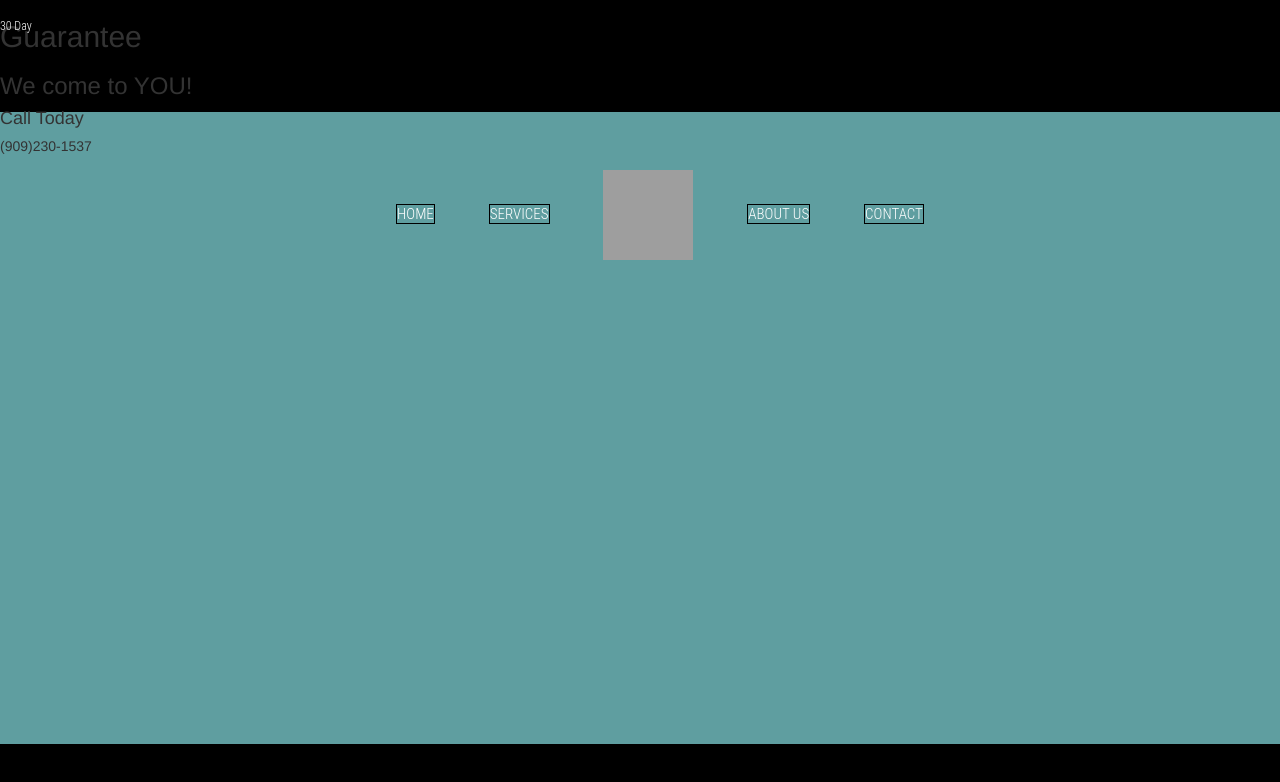
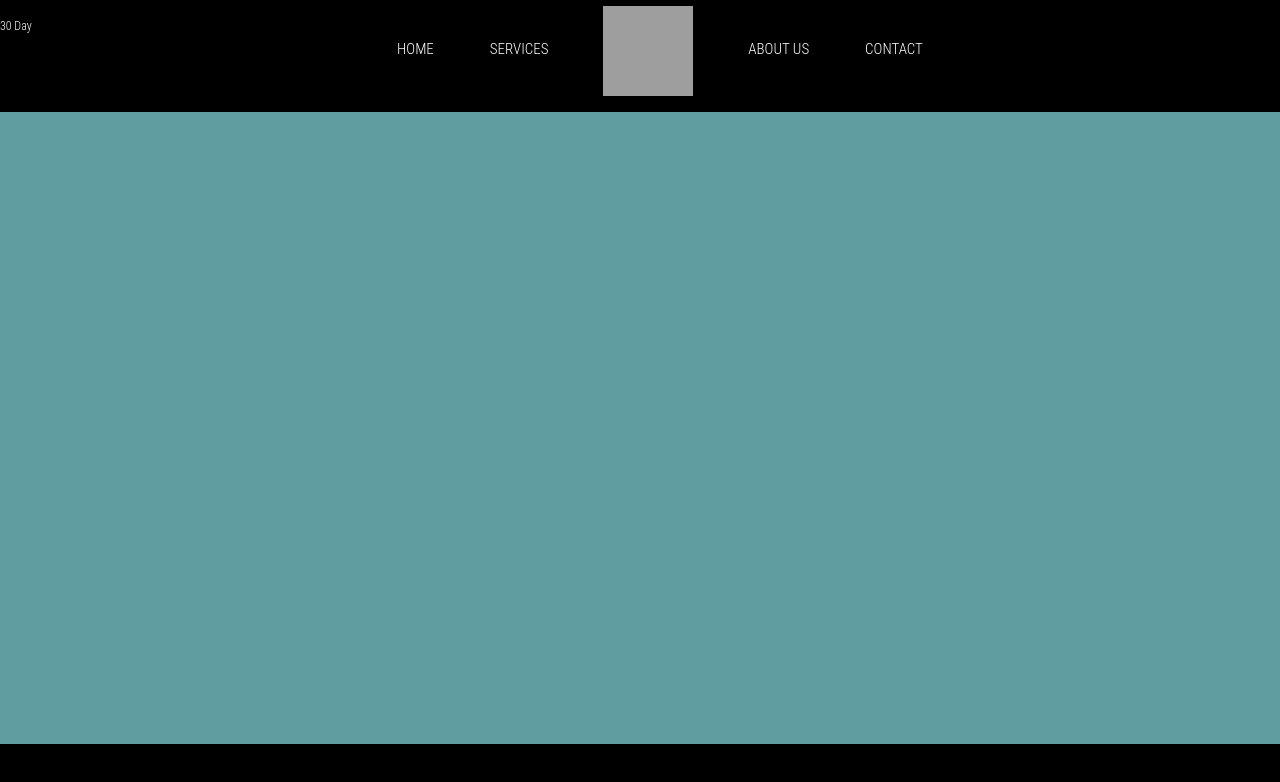
Before and after one commit to therethererepair/therethererepair.github.io, a plain HTML site: page index.html in a window 1280 px wide. Drawn offline with nearby package versions, Linux system fonts and the light colour scheme; grey boxes are pictures that could not be loaded.

Commit message:
Update index.html

```diff
--- a/index.html
+++ b/index.html
@@ -11,10 +11,6 @@
      <div class="wrapper">
 	  <div class="top">
 	    <h1>30 Day</h1>
-	    <h2>Guarantee</h2>
-	    <h3>We come to YOU!</h3>
-	    <h4>Call Today</h4>
-	    <h5>(909)230-1537</h5>
 
 
 
```
